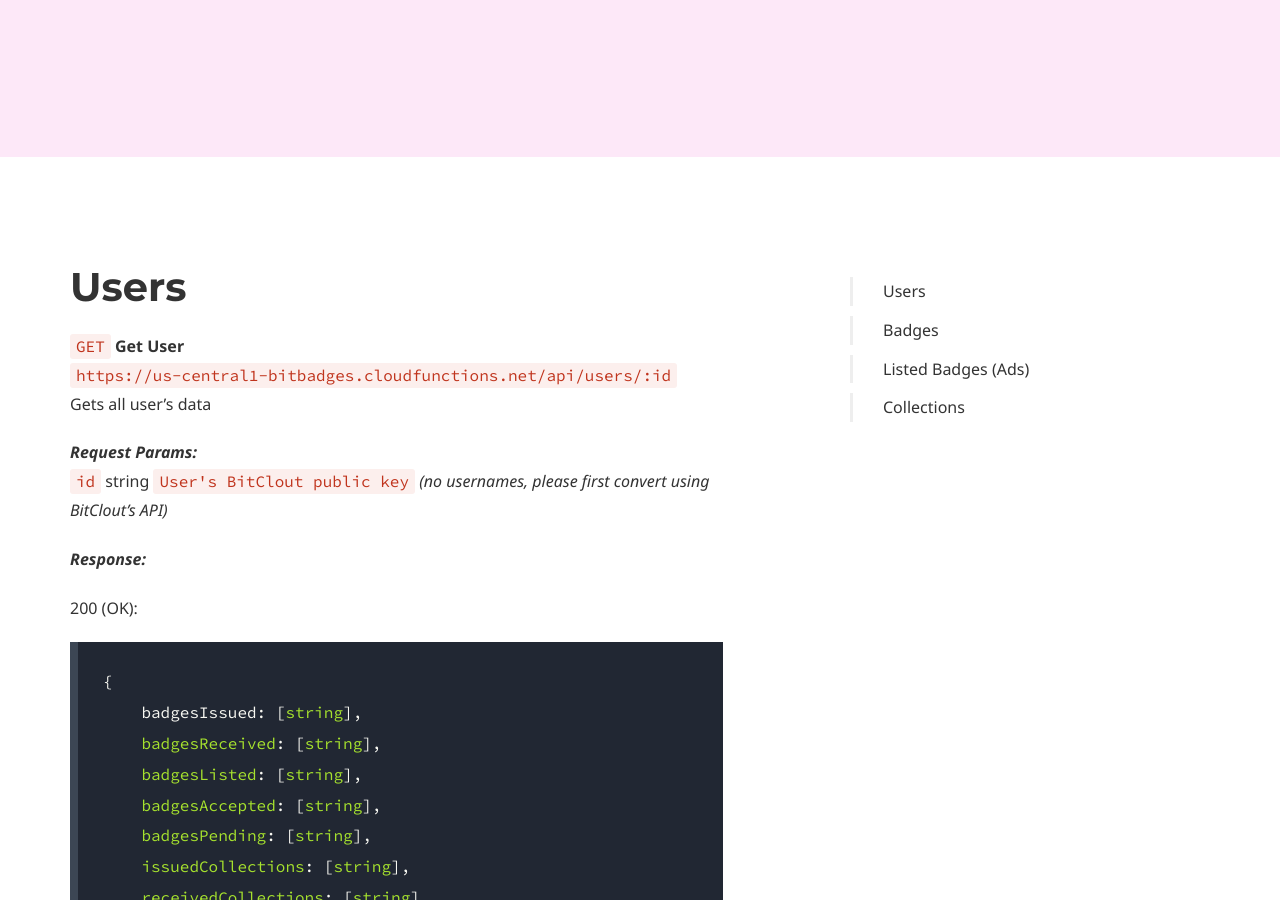
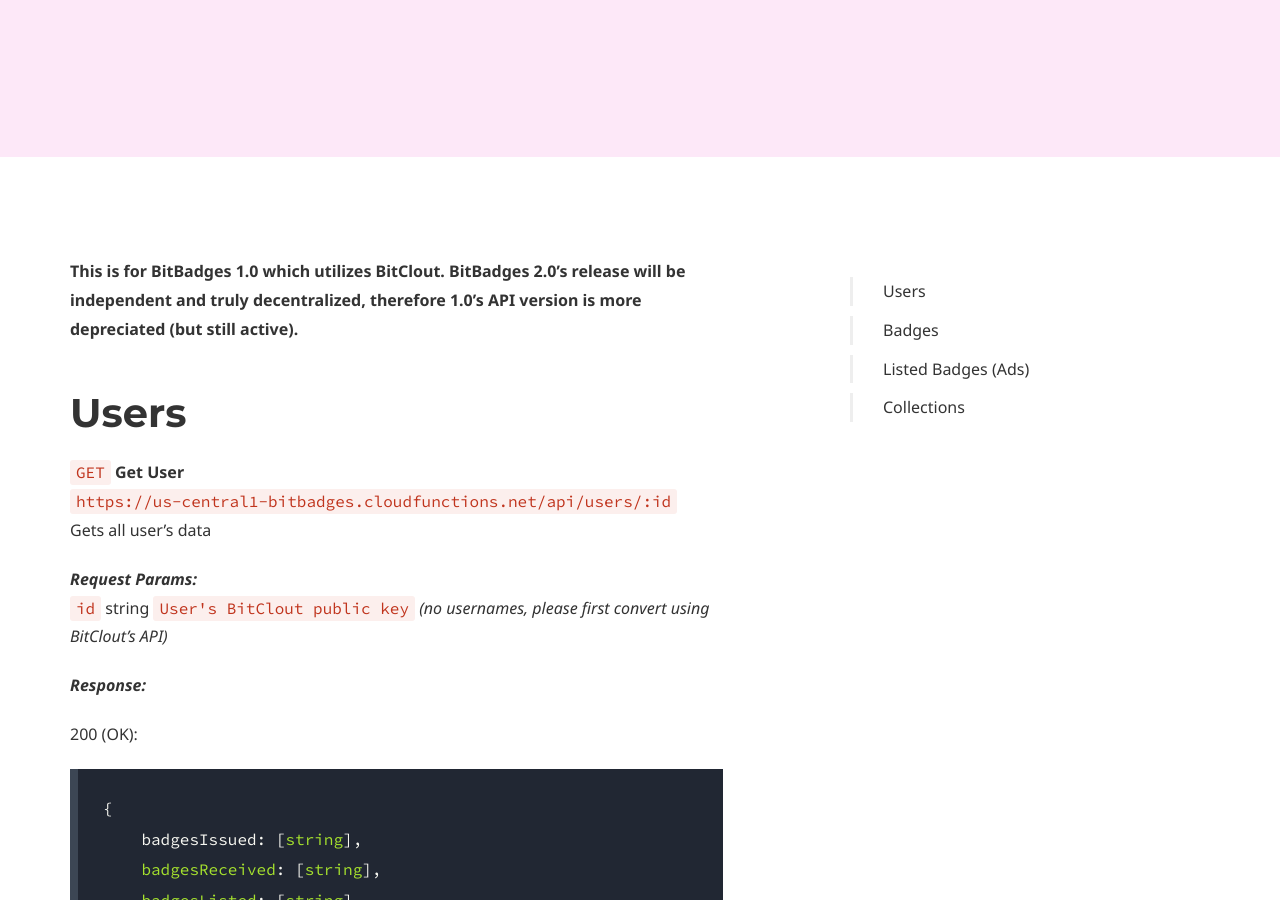
Before and after one commit to BitBadges/bitbadges.github.io, a Jekyll site: the page built from api.md, in a window 1280 px wide and 900 px high, scrolled down 470 px. Built offline with Jekyll 4.4.1, drawn with Linux system fonts in a browser that asks for light colours; some web fonts are replaced.

Commit message:
Update api.md

```diff
--- a/api.md
+++ b/api.md
@@ -27,6 +27,8 @@ page_nav:
     content: Next page
     url: 'https://bitbadges.github.io'
 ---
+
+**This is for BitBadges 1.0 which utilizes BitClout. BitBadges 2.0's release will be independent and truly decentralized, therefore 1.0's API version is more depreciated (but still active).**
 
 # Users
 
```
